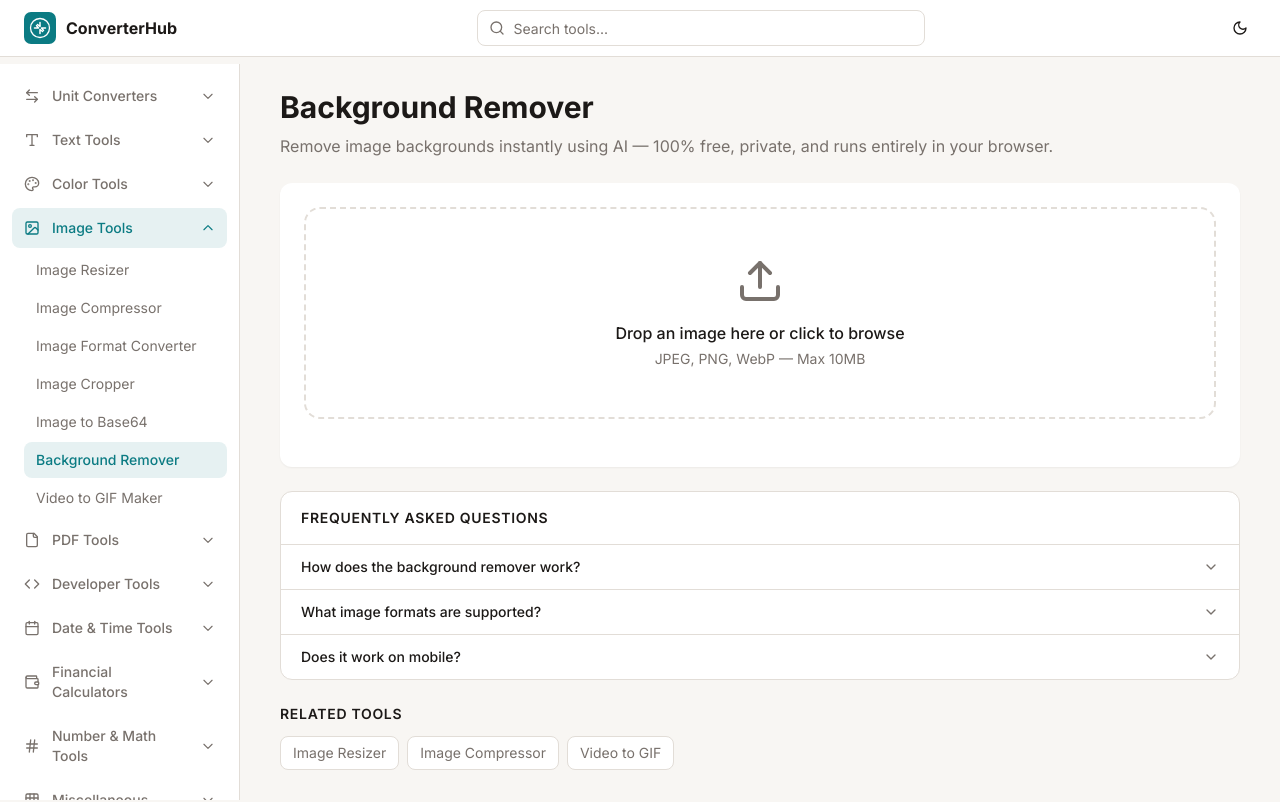
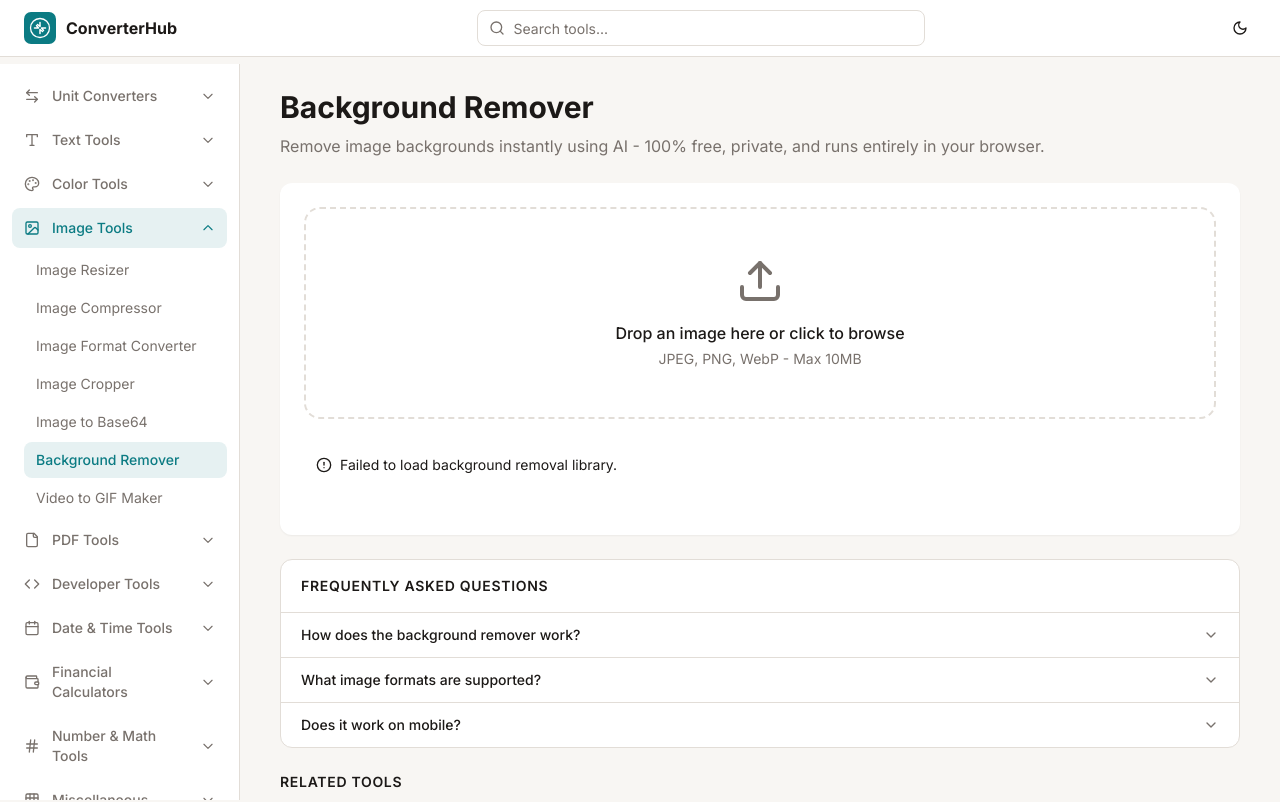
Before and after one commit to tier-pro/ConverterHub, a Next.js app: page /image-tools/background-remover in a window 1280 px wide. Shown: the top 802 px of the page. Built offline with nearby package versions, Linux system fonts and the light colour scheme.

Commit message:
Fix background remover - use UMD script tag instead of dynamic import

```diff
--- a/app/image-tools/background-remover/BackgroundRemoverClient.tsx
+++ b/app/image-tools/background-remover/BackgroundRemoverClient.tsx
@@ -1,5 +1,5 @@
 'use client';
-import React, { useState, useCallback } from 'react';
+import React, { useState, useCallback, useEffect, useRef } from 'react';
 import { ToolLayout } from '@/components/ui/ToolLayout';
 import { Card } from '@/components/ui/Card';
 import { Button } from '@/components/ui/Button';
@@ -13,7 +13,27 @@
   const [loading, setLoading] = useState(false);
   const [progress, setProgress] = useState(0);
   const [error, setError] = useState('');
+  const [libReady, setLibReady] = useState(false);
+  const [libLoading, setLibLoading] = useState(false);
   const [copied, copy] = useCopyToClipboard();
+  const libRef = useRef<any>(null);
+
+  useEffect(() => {
+    if (typeof window === 'undefined' || libRef.current) return;
+    setLibLoading(true);
+    const script = document.createElement('script');
+    script.src = 'https://cdn.jsdelivr.net/npm/@imgly/background-removal@1.7.0/dist/index.umd.js';
+    script.onload = () => {
+      libRef.current = (window as any).imglyBackgroundRemoval;
+      setLibReady(true);
+      setLibLoading(false);
+    };
+    script.onerror = () => {
+      setError('Failed to load background removal library.');
+      setLibLoading(false);
+    };
+    document.head.appendChild(script);
+  }, []);
 
   const handleFile = useCallback((f: File) => {
     if (!f.type.startsWith('image/')) { setError('Please upload an image file.'); return; }
@@ -31,15 +51,12 @@
   }, [handleFile]);
 
   const removeBg = useCallback(async () => {
-    if (!file) return;
+    if (!file || !libRef.current) return;
     setLoading(true);
     setError('');
     setProgress(10);
     try {
-      // @ts-expect-error - CDN import with webpackIgnore
-      const { removeBackground } = await import(/* webpackIgnore: true */ 'https://cdn.jsdelivr.net/npm/@imgly/background-removal@1.7.0/+esm');
-      setProgress(30);
-      const blob = await removeBackground(file, { progress: (p: number) => setProgress(30 + p * 60) });
+      const blob = await libRef.current.removeBackground(file, { progress: (p: number) => setProgress(30 + p * 60) });
       setProgress(95);
       const url = URL.createObjectURL(blob);
       setResultUrl(url);
@@ -60,8 +77,8 @@
   };
 
   const faq = [
-    { question: 'How does the background remover work?', answer: 'It uses a neural network running entirely in your browser via WebAssembly. No image data is ever sent to any server — processing is 100% private and local.' },
-    { question: 'What image formats are supported?', answer: 'JPEG, PNG, WebP, and BMP images are supported. The result is always PNG with a transparent background.' },
+    { question: 'How does the background remover work?', answer: 'It uses a neural network running entirely in your browser via WebAssembly. No image data is ever sent to any server.' },
+    { question: 'What image formats are supported?', answer: 'JPEG, PNG, WebP, and BMP. The result is always PNG with transparency.' },
     { question: 'Does it work on mobile?', answer: 'Yes, but on slower devices the initial model download (~8MB) and processing may take longer.' },
   ];
 
@@ -72,13 +89,13 @@
   ];
 
   return (
-    <ToolLayout title="Background Remover" description="Remove image backgrounds instantly using AI — 100% free, private, and runs entirely in your browser." faq={faq} relatedTools={relatedTools}>
+    <ToolLayout title="Background Remover" description="Remove image backgrounds instantly using AI - 100% free, private, and runs entirely in your browser." faq={faq} relatedTools={relatedTools}>
       <div className="space-y-6">
         {!previewUrl ? (
           <div onDrop={handleDrop} onDragOver={(e) => e.preventDefault()} className="border-2 border-dashed border-border rounded-2xl p-12 text-center hover:border-primary/50 transition-colors cursor-pointer" onClick={() => document.getElementById('bg-file-input')?.click()}>
             <Upload className="w-12 h-12 mx-auto text-text-secondary mb-4" />
             <p className="text-text-primary font-medium">Drop an image here or click to browse</p>
-            <p className="text-text-secondary text-sm mt-1">JPEG, PNG, WebP — Max 10MB</p>
+            <p className="text-text-secondary text-sm mt-1">JPEG, PNG, WebP - Max 10MB</p>
             <input id="bg-file-input" type="file" accept="image/*" className="hidden" onChange={(e) => { const f = e.target.files?.[0]; if (f) handleFile(f); }} />
           </div>
         ) : (
@@ -107,9 +124,13 @@
           </div>
         )}
 
+        {libLoading && (
+          <div className="flex items-center gap-2 text-sm text-text-secondary"><Loader2 className="w-4 h-4 animate-spin" />Loading AI library...</div>
+        )}
+
         <div className="flex flex-wrap gap-3">
           {previewUrl && !resultUrl && !loading && (
-            <Button onClick={removeBg}><Wand2 className="w-4 h-4" /> Remove Background</Button>
+            <Button onClick={removeBg} disabled={!libReady}><Wand2 className="w-4 h-4" /> Remove Background</Button>
           )}
           {previewUrl && <Button variant="secondary" onClick={() => { setPreviewUrl(''); setResultUrl(''); setFile(null); setProgress(0); }}>Choose Another</Button>}
           {resultUrl && <Button onClick={handleDownload}><Download className="w-4 h-4" /> Download PNG</Button>}
```
